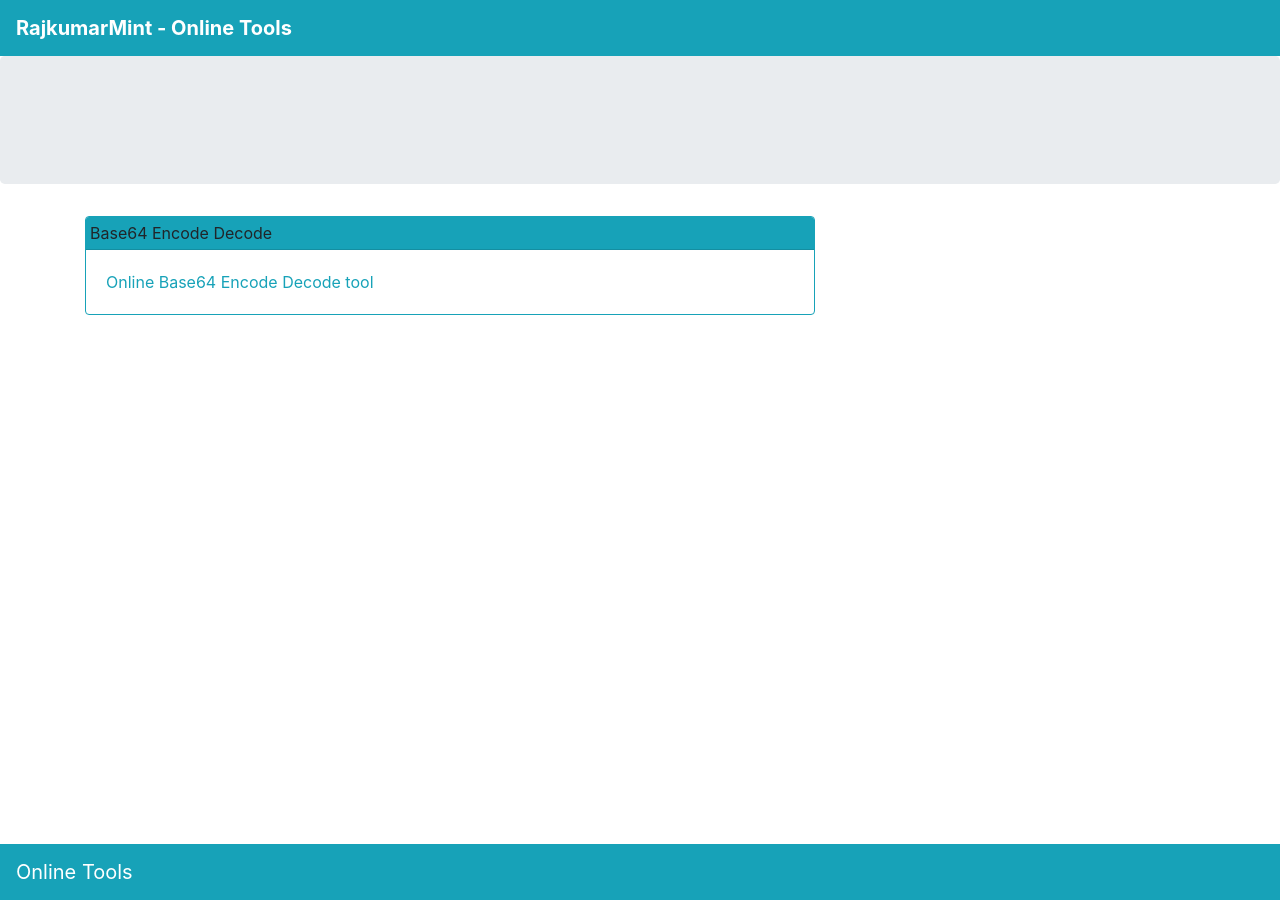
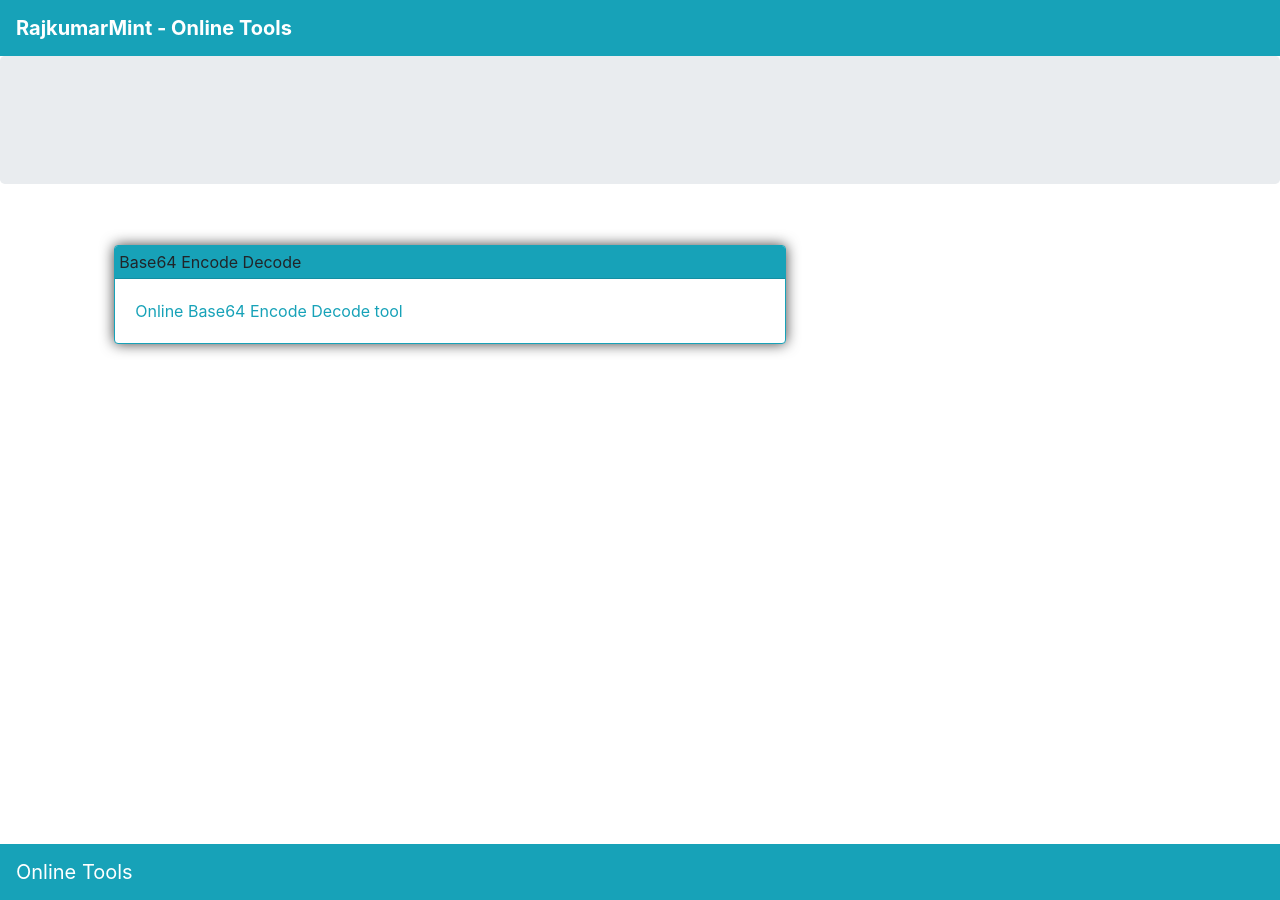
Before and after one commit to RajkumarMint/tools, a Jekyll site: the page built from index.md, in a window 1280 px wide. Built offline with Jekyll 4.4.1, drawn with Linux system fonts in a browser that asks for light colours; nearby versions of some CDN libraries; our own code applies the rules of GitHub Pages for plain Markdown files.

Commit message:
Update style.css

```diff
--- a/assets/style.css
+++ b/assets/style.css
@@ -1,8 +1,14 @@
-#nav-bg {background-color: #3071a9;}
-#nav-btn {border-color: #ffffff;}
-#nav-btn-icn {background-color: #ffffff;}
-#nav-anc, #nav-anc:hover {font-size: 16px; font-weight: normal; color:#ffffff; background-color: #3071a9;}
 
-footer {background-color: #3071a9; font-size: 15px; color:#ffffff; margin-top: 200px;}
+.card {
+   margin: 4%;
+    box-shadow: 0px 0px 14px 0px rgba(0,0,0,0.75);
+}
 
-p {text-align: justify; }
+footer {
+    margin-top: 8%;
+
+}
+
+.footer-hgt {
+    height: 26px;
+}
```
